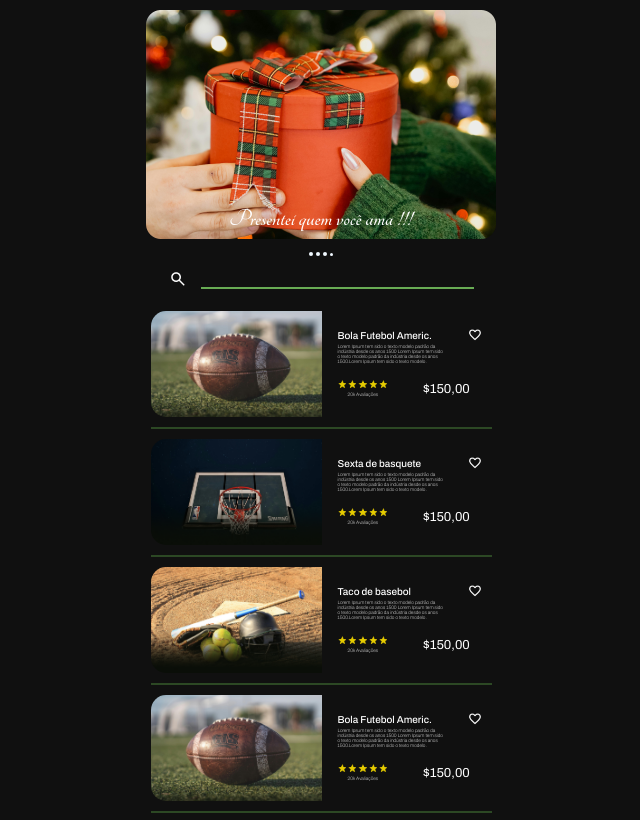
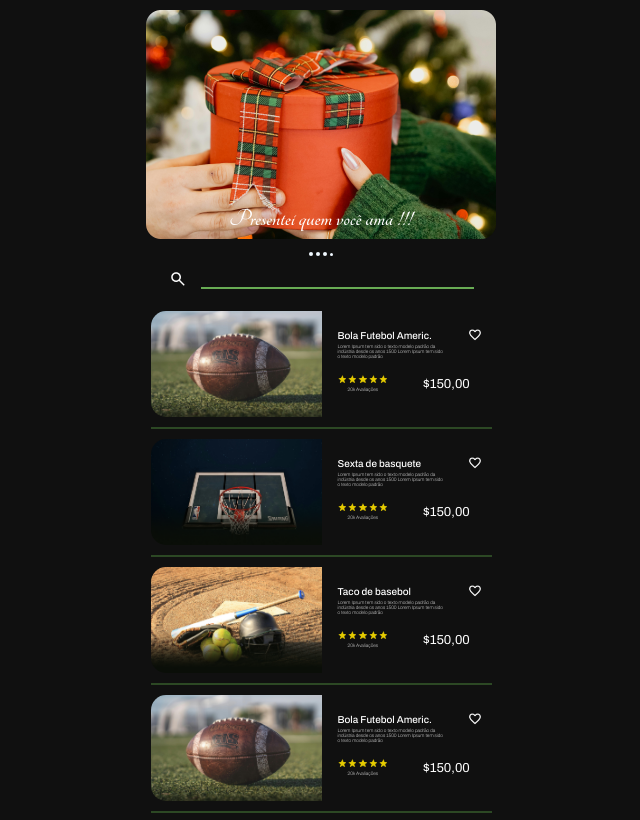
Before and after one commit to Gustavoo-Campos/brand-catalogo, a plain HTML site: page index.html in a window 1280 px wide. Shown: the part 84-904 px from the top of the page, without its empty margins (319-959 px from the left). Drawn offline with Linux system fonts and the light colour scheme; a web font is replaced by a local one.

Commit message:
Melhoria 2

```diff
--- a/index.html
+++ b/index.html
@@ -76,9 +76,7 @@
                                 <div class="seg">
                                     <p>Lorem Ipsum tem sido o texto modelo padrão da <br>indústria desde os anos 1500
                                         Lorem
-                                        Ipsum tem sido <br> o texto modelo padrão da indústria desde os anos <br>
-                                        1500.Lorem
-                                        Ipsum tem sido o texto modelo.</p>
+                                        Ipsum tem sido <br> o texto modelo padrão</p>
                                 </div>
 
                                 <div class="ter">
@@ -118,9 +116,7 @@
                                 <div class="seg">
                                     <p>Lorem Ipsum tem sido o texto modelo padrão da <br>indústria desde os anos 1500
                                         Lorem
-                                        Ipsum tem sido <br> o texto modelo padrão da indústria desde os anos <br>
-                                        1500.Lorem
-                                        Ipsum tem sido o texto modelo.</p>
+                                        Ipsum tem sido <br> o texto modelo padrão</p>
                                 </div>
 
                                 <div class="ter">
@@ -160,9 +156,7 @@
                                 <div class="seg">
                                     <p>Lorem Ipsum tem sido o texto modelo padrão da <br>indústria desde os anos 1500
                                         Lorem
-                                        Ipsum tem sido <br> o texto modelo padrão da indústria desde os anos <br>
-                                        1500.Lorem
-                                        Ipsum tem sido o texto modelo.</p>
+                                        Ipsum tem sido <br> o texto modelo padrão</p>
                                 </div>
 
                                 <div class="ter">
@@ -185,6 +179,7 @@
                         <hr class="hrSpace">
                     </section>
                 </a>
+
                 <a href="buybfa.html">
                     <section class="frame">
                         <div class="produto">
@@ -201,9 +196,7 @@
                                 <div class="seg">
                                     <p>Lorem Ipsum tem sido o texto modelo padrão da <br>indústria desde os anos 1500
                                         Lorem
-                                        Ipsum tem sido <br> o texto modelo padrão da indústria desde os anos <br>
-                                        1500.Lorem
-                                        Ipsum tem sido o texto modelo.</p>
+                                        Ipsum tem sido <br> o texto modelo padrão</p>
                                 </div>
 
                                 <div class="ter">
@@ -243,9 +236,7 @@
                                 <div class="seg">
                                     <p>Lorem Ipsum tem sido o texto modelo padrão da <br>indústria desde os anos 1500
                                         Lorem
-                                        Ipsum tem sido <br> o texto modelo padrão da indústria desde os anos <br>
-                                        1500.Lorem
-                                        Ipsum tem sido o texto modelo.</p>
+                                        Ipsum tem sido <br> o texto modelo padrão</p>
                                 </div>
 
                                 <div class="ter">
@@ -285,9 +276,7 @@
                                 <div class="seg">
                                     <p>Lorem Ipsum tem sido o texto modelo padrão da <br>indústria desde os anos 1500
                                         Lorem
-                                        Ipsum tem sido <br> o texto modelo padrão da indústria desde os anos <br>
-                                        1500.Lorem
-                                        Ipsum tem sido o texto modelo.</p>
+                                        Ipsum tem sido <br> o texto modelo padrão</p>
                                 </div>
 
                                 <div class="ter">
```
Also changed, not shown: buybasebol.html (+8 -18 lines), buybfa.html (+8 -18 lines), buycesta.html (+8 -18 lines).
